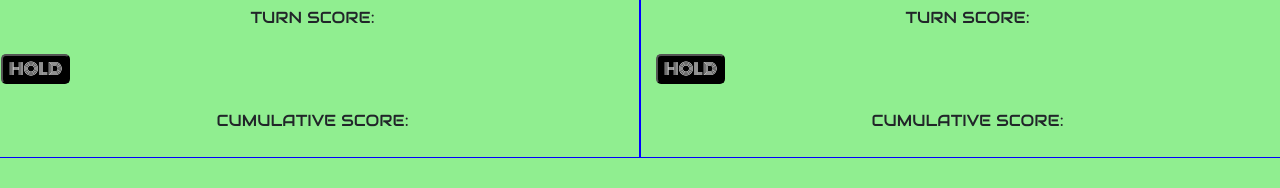
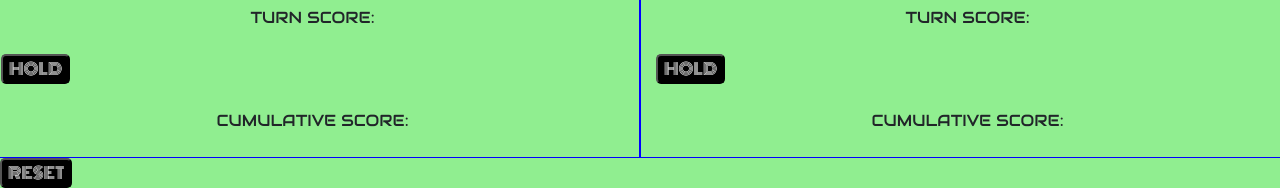
Before and after one commit to Roychela/Pig-Dice, a plain HTML site: page index.html in a window 1280 px wide. Shown: the part 1047-1235 px from the top of the page. Before the commit the page ends 1205 px from the top, so only its background shows below. Drawn offline with Linux system fonts and the light colour scheme; a web font is replaced by a local one.

Commit message:
Add reset div section with reset button

```diff
--- a/index.html
+++ b/index.html
@@ -72,5 +72,8 @@
           </label>
       </div>
     </div>
+    <div class="resetgame">
+        <input type="button" name="" value="RESET" id="reset">
+    </div>
   </body>
 </html>
```
